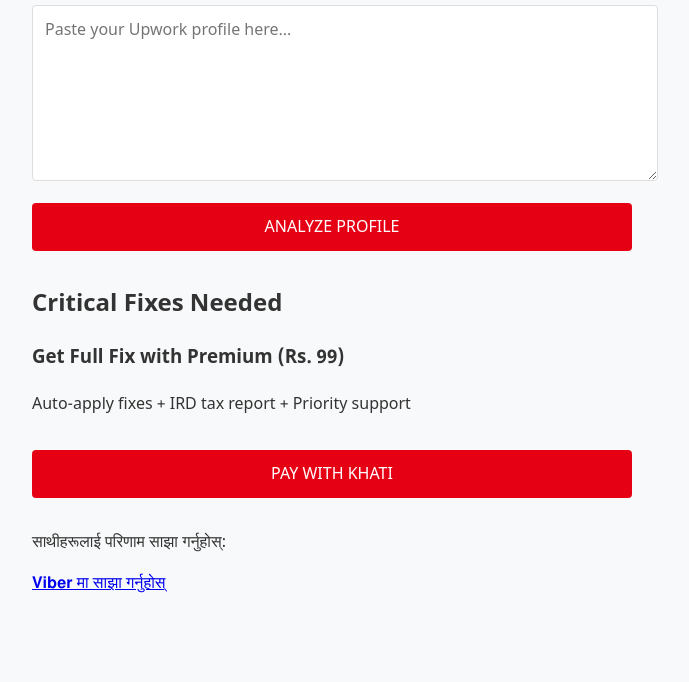
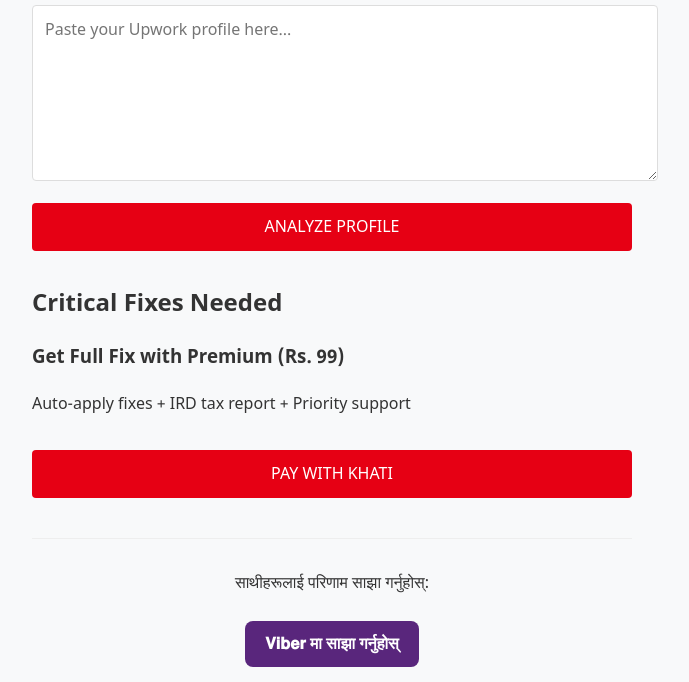
Before and after one commit to Raazrana/profile-doctor, a plain HTML site: page index.html in a window 1280 px wide. Shown: the part 130-812 px from the top of the page, without its empty margins (308-997 px from the left). Drawn offline with Linux system fonts and the light colour scheme.

Commit message:
Update style.css

```diff
--- a/style.css
+++ b/style.css
@@ -47,7 +47,22 @@
   margin: 10px 0;
   border-radius: 4px;
 }
-
+.viber-share-container {
+  text-align: center;
+  margin-top: 25px;
+  padding-top: 15px;
+  border-top: 1px solid #eee;
+}
+.viber-btn {
+  display: inline-block;
+  background: #59267C;
+  color: white;
+  padding: 10px 20px;
+  border-radius: 8px;
+  text-decoration: none;
+  font-weight: bold;
+  margin-top: 10px;
+}
 .fix-item.critical { background: #ffebee; border-left: 4px solid #f44336; }
 .fix-item.high { background: #fff8e1; border-left: 4px solid #ffc107; }
 .fix-item.medium { background: #e8f5e9; border-left: 4px solid #4caf50; }
```
